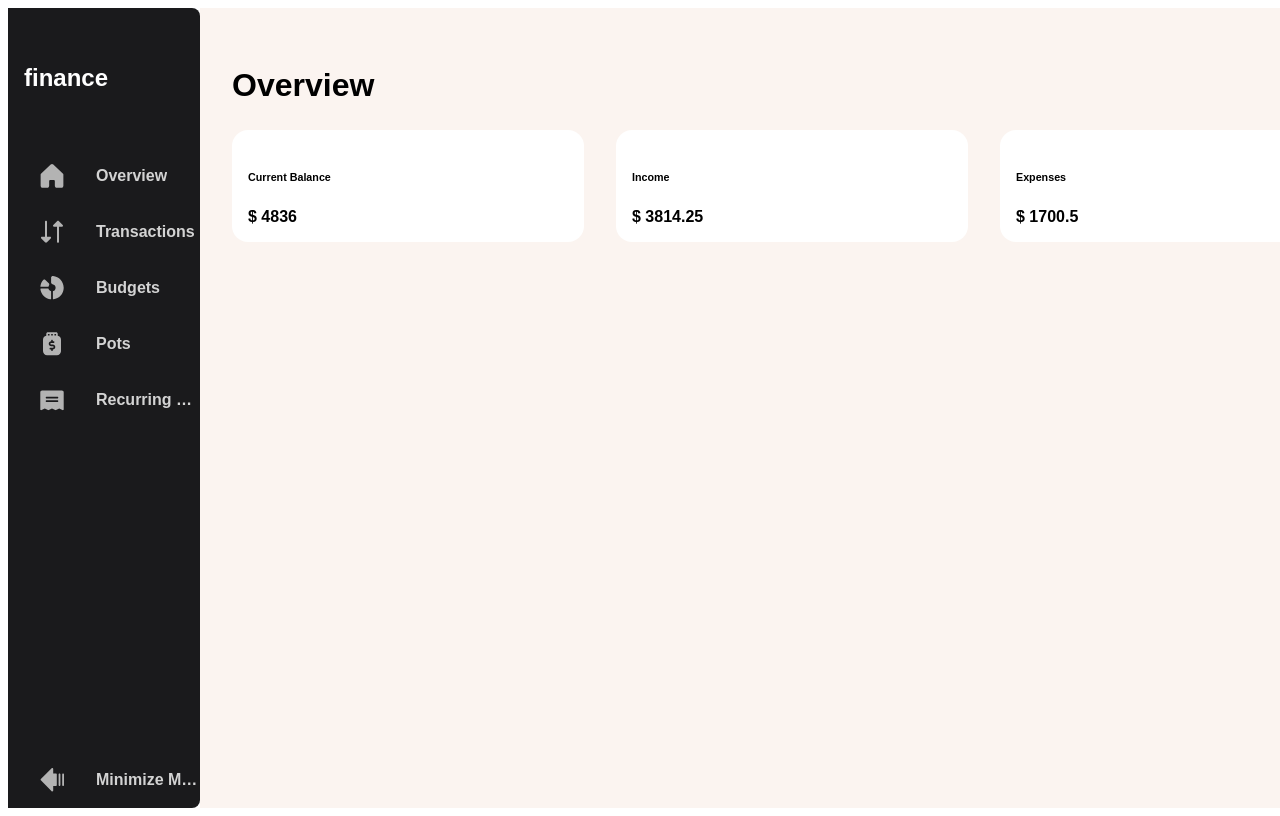
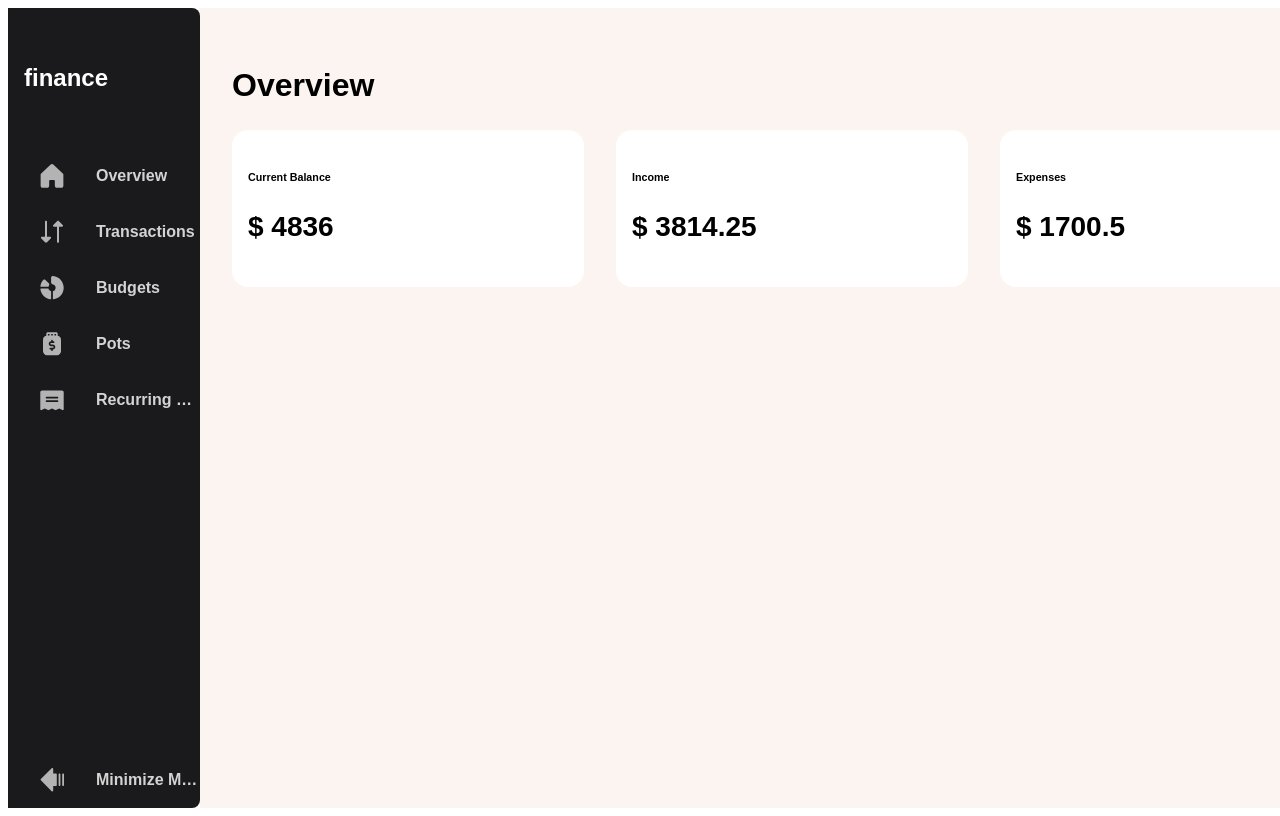
Before and after one commit to maxirama/personal-finance-management, a React (Vite) app: page / in a window 1280 px wide. Shown: the top 816 px of the page. Built offline with nearby package versions, Linux system fonts and the light colour scheme; a web font is replaced by a local one.

Commit message:
styling improvements.

```diff
--- a/src/components/AmountCard/styles/index.module.css
+++ b/src/components/AmountCard/styles/index.module.css
@@ -1,8 +1,13 @@
 .amount-card {
-    height: 10vh;
-    width: 25vw;
-    padding: 16px !important;
-    background-color: white;
-    border-radius: 16px;
-    font-weight: bold;
+  height: auto;
+  width: 25vw;
+  padding: 16px !important;
+  background-color: white;
+  border-radius: 16px;
+  font-weight: bold;
 }
+
+.amount-card > p {
+    font-size: 28px;
+    align-self: center;
+}
```
